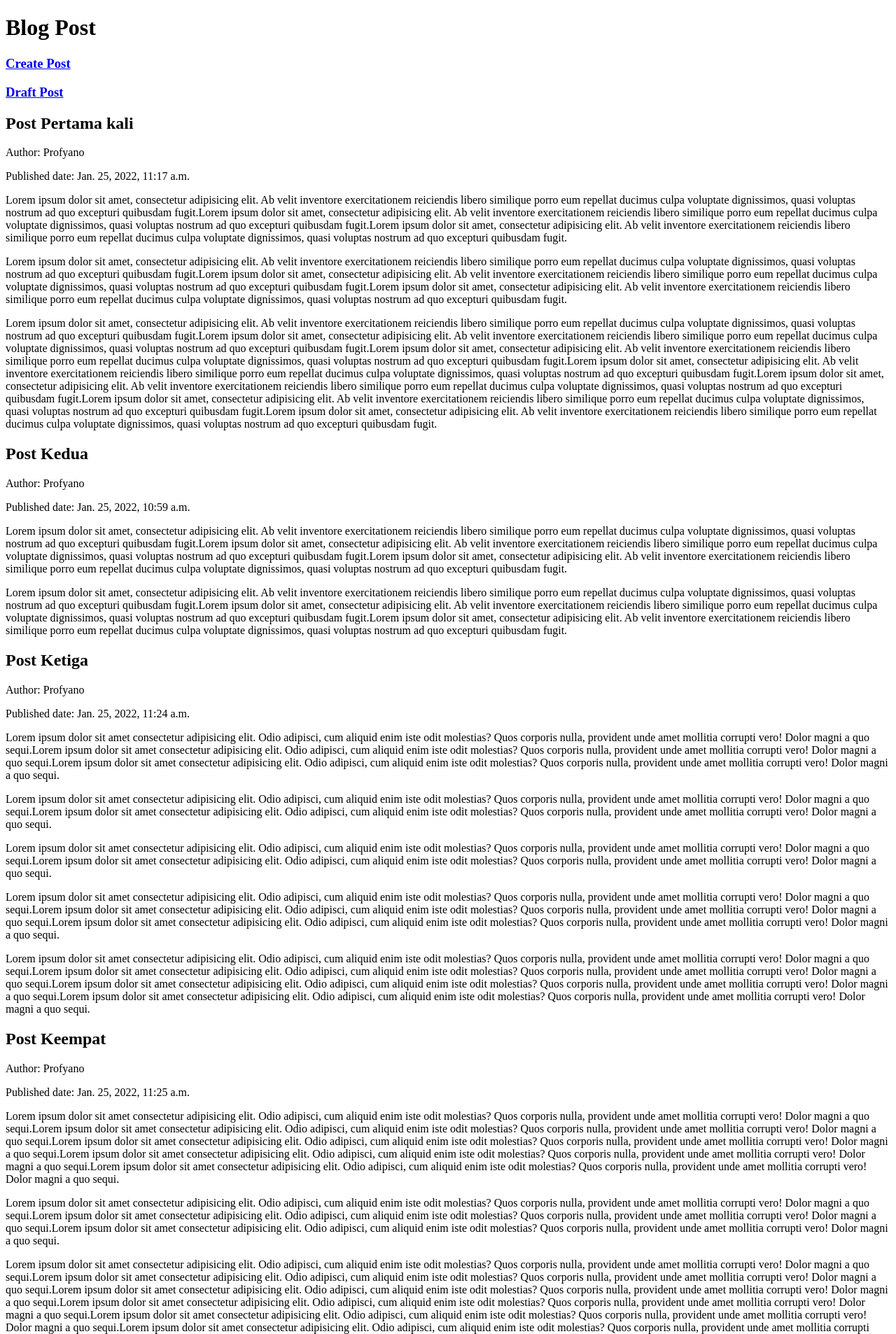
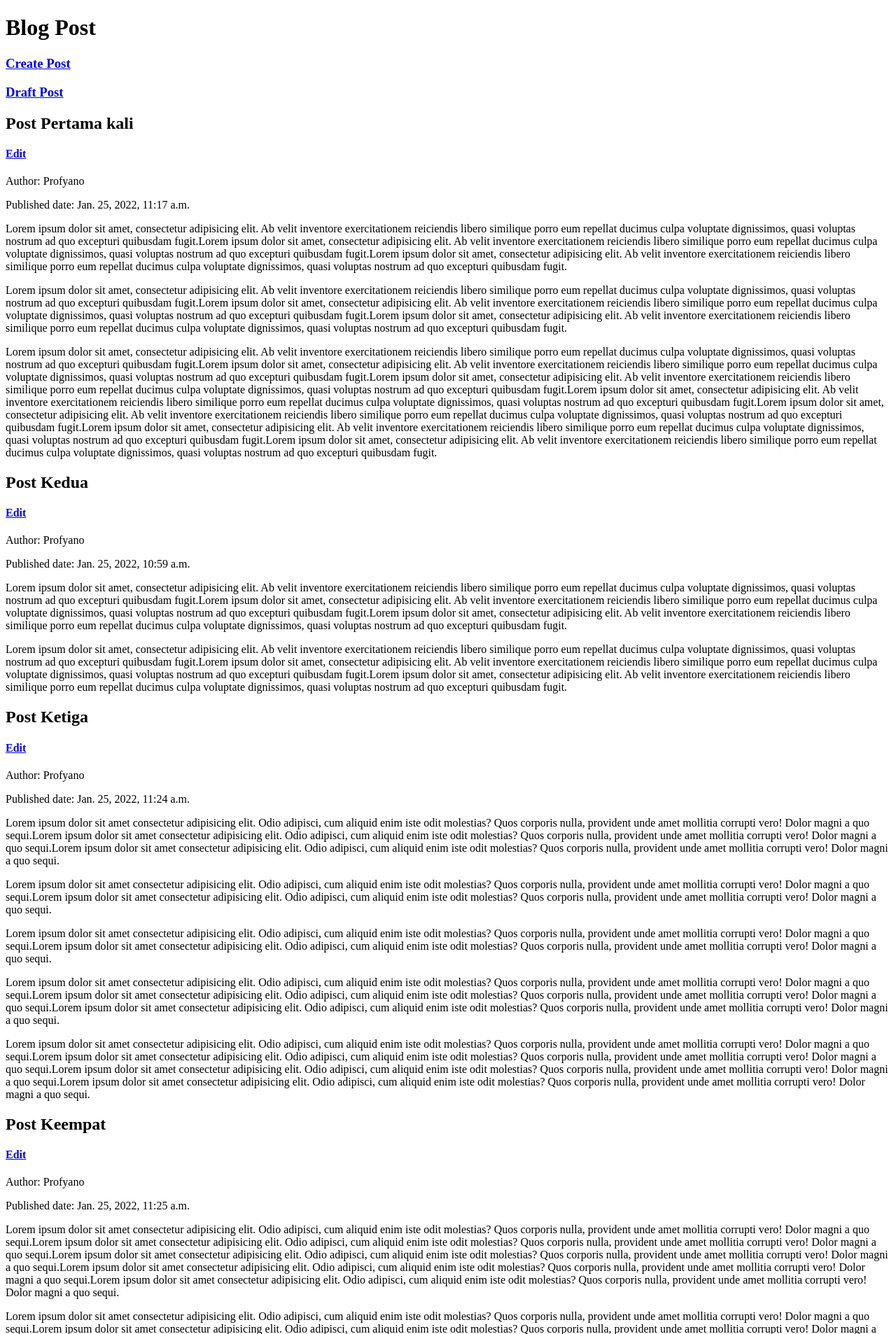
Before and after one commit to redyp/Django-Post-CBV, a Django app: page / in a window 1280 px wide. Shown: the top 1906 px of the page at 70% size. Run offline with Django 3.2, Linux system fonts and the light colour scheme; data comes from the database, SQL or seed files in the repository; both versions use the stored data as it was after the commit.

Commit message:
Add update

```diff
--- a/blog_app/templates/blog/draft.html
+++ b/blog_app/templates/blog/draft.html
@@ -6,6 +6,7 @@
         {% for draft in drafts %}
             <article>
                 <h2>{{draft.title}}</h2>
+                <h4><a href="{% url 'edit_post' pk=draft.pk %}">Edit</a></h4>
                 <h4><a href="{% url 'publish_draft_post' pk=draft.pk %}">Publish</a></h4>
                 <p>Author : {{draft.author}}</p>
                 <p>Created Date: {{draft.created_date}}</p>
--- a/blog_app/templates/index.html
+++ b/blog_app/templates/index.html
@@ -13,6 +13,7 @@
     {% if posts %}
         {% for post in posts %}
             <h2>{{post.title}}</h2>
+            <h4><a href="{% url 'edit_post' pk=post.pk %}">Edit</a></h4>
             <p>Author: {{post.author|title}}</p>
             <p>Published date: {{post.published_date}}</p>
             {% for parag in post.text_as_list %}
--- a/blog_app/urls.py
+++ b/blog_app/urls.py
@@ -41,5 +41,14 @@ urlpatterns = [
             save_as_draft=True
         ),
         name='save_post_as_draft'
+    ),
+    path(
+        'blog/edit/<int:pk>',
+        BlogViews.as_view(
+            template_name='blog/form.html',
+            title='Edit Post',
+            edit_post=True
+        ),
+        name='edit_post'
     )
 ]
--- a/blog_app/views.py
+++ b/blog_app/views.py
@@ -8,18 +8,28 @@ from blog_app.models import Post
 
 # posts = Post.objects.filter(published_date__isnull=False).all()
 # drafts = Post.objects.filter(published_date__isnull=True).all()
-form = PostForm()
+
 
 class BlogViews(View):
 
     template_name = ''
     title = ''
     save_as_draft = False
+    edit_post = False
 
     def get(self, request, pk=None, *args, **kwargs):
         posts = Post.objects.filter(published_date__isnull=False).all()
         drafts = Post.objects.filter(published_date__isnull=True).all()
+        form = PostForm()
         if pk is not None:
+            if self.edit_post:
+                post = get_object_or_404(Post, pk=pk)
+                form = PostForm(instance=post)
+                return render(request, self.template_name, {
+                    'title': self.title,
+                    'form': form,
+                    'pk': pk,
+                })
             draft = get_object_or_404(Post, pk=pk)
             draft.publish_post()
             return redirect('home')
@@ -31,6 +41,12 @@ class BlogViews(View):
         })
 
     def post(self, request, pk=None, *args, **kwargs):
+        if pk:
+            post = get_object_or_404(Post, pk=pk)
+            form = PostForm(request.POST, instance=post)
+            if form.is_valid():
+                form.save()
+                return redirect('home')
         form = PostForm(request.POST)
         if self.save_as_draft:
             form.save()
```
Also changed, not shown: db.sqlite3.
